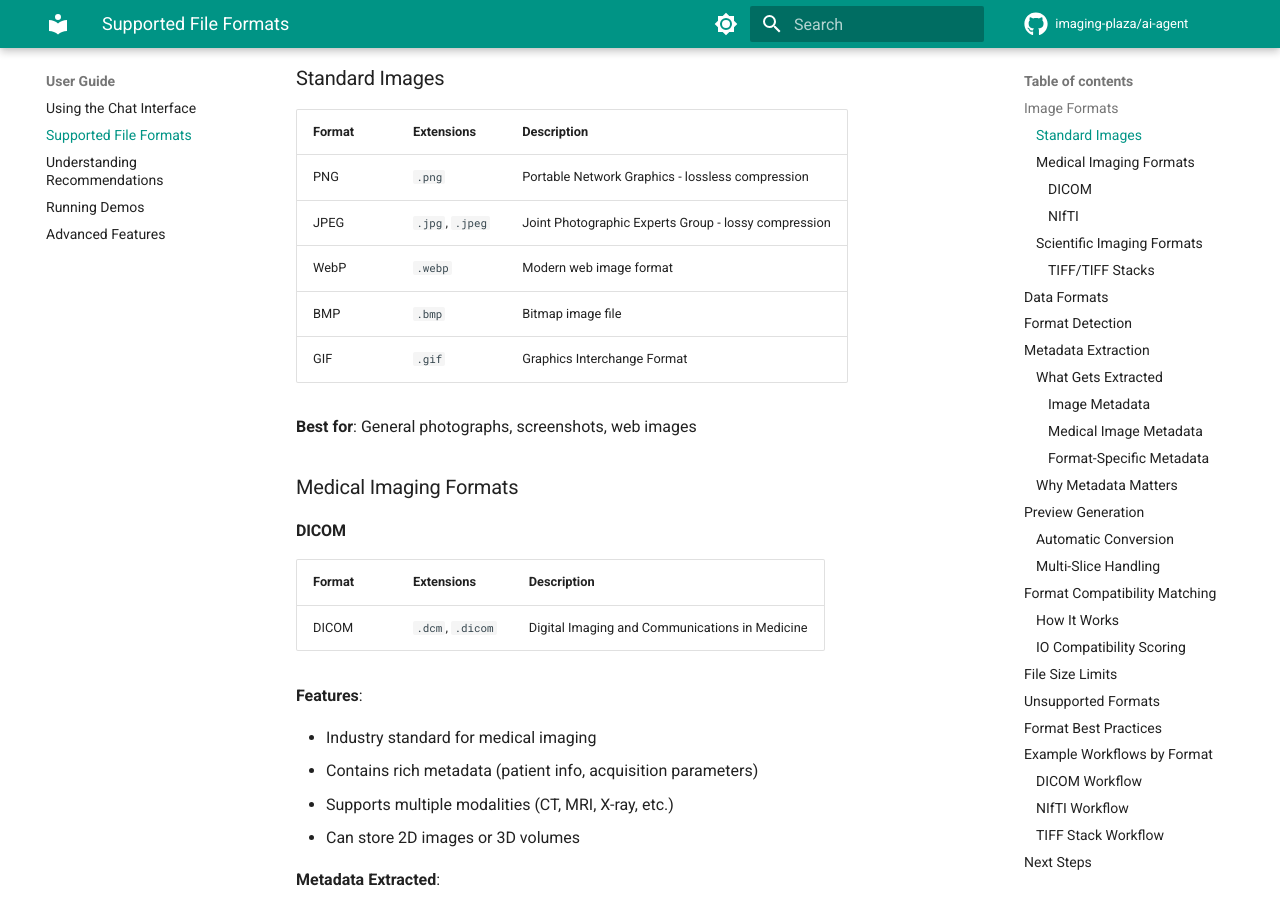
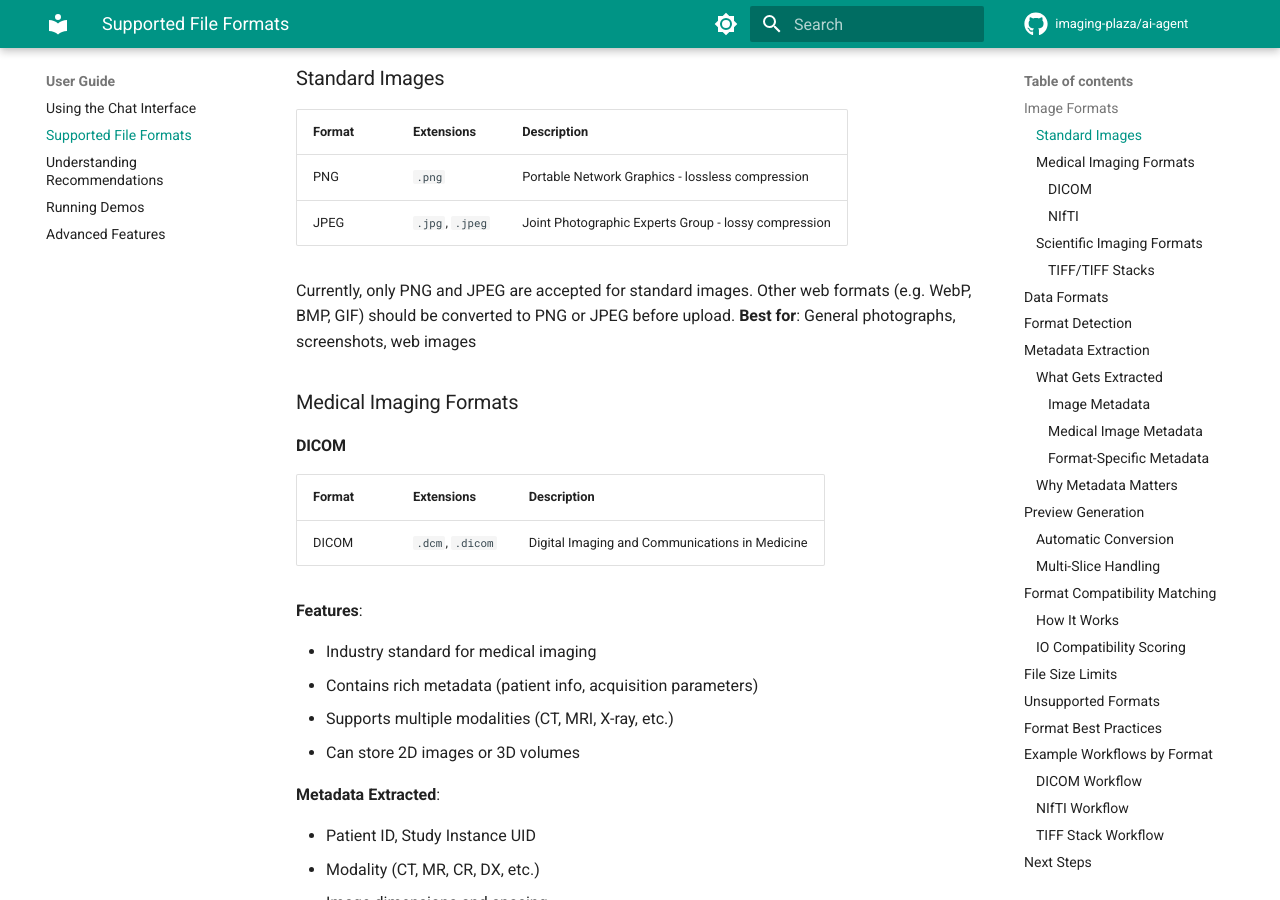
Before and after one commit to Imaging-Plaza/ai-agent, an MkDocs documentation site: the page built from docs/user-guide/file-formats.md, in a window 1280 px wide and 900 px high, scrolled down 307 px. Built offline with MkDocs 1.6.1 and Material for MkDocs 9.7.7, drawn with Linux system fonts in a browser that asks for light colours; comment, search, counter and statistics services are not loaded.

Commit message:
Update docs/user-guide/file-formats.md
Co-authored-by: Copilot <175728472+Copilot@users.noreply.github.com>

```diff
--- a/docs/user-guide/file-formats.md
+++ b/docs/user-guide/file-formats.md
@@ -10,10 +10,8 @@ The AI Imaging Agent supports a wide range of file formats for medical and scien
 |--------|-----------|-------------|
 | PNG | `.png` | Portable Network Graphics - lossless compression |
 | JPEG | `.jpg`, `.jpeg` | Joint Photographic Experts Group - lossy compression |
-| WebP | `.webp` | Modern web image format |
-| BMP | `.bmp` | Bitmap image file |
-| GIF | `.gif` | Graphics Interchange Format |
 
+Currently, only PNG and JPEG are accepted for standard images. Other web formats (e.g. WebP, BMP, GIF) should be converted to PNG or JPEG before upload.
 **Best for**: General photographs, screenshots, web images
 
 ### Medical Imaging Formats
```
